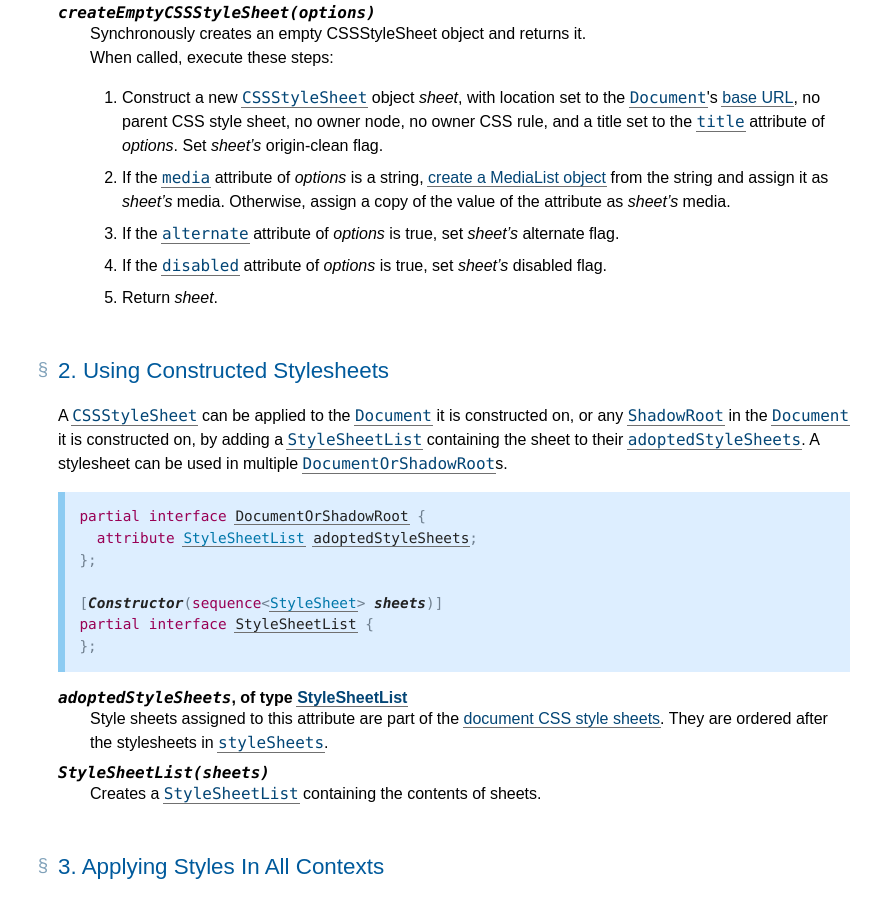
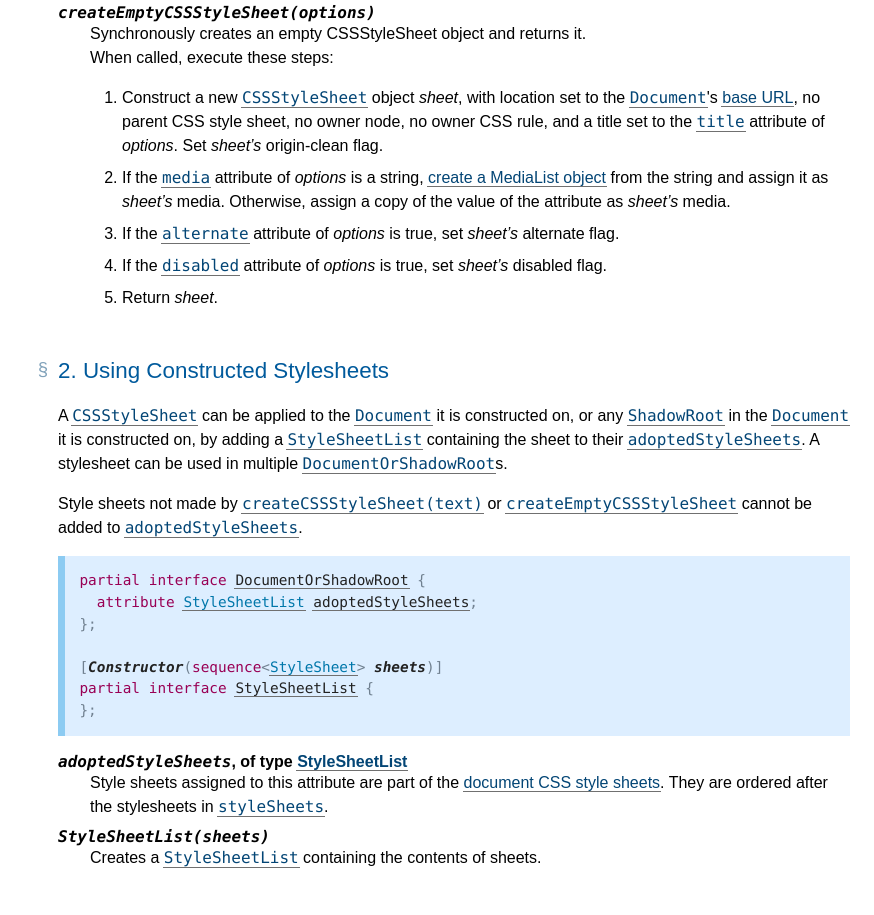
Before and after one commit to WICG/construct-stylesheets, a plain HTML site: page index.html in a window 1280 px wide. Shown: the part 1790-2705 px from the top of the page, without its empty margins (406-1280 px from the left). Drawn offline with Linux system fonts and the light colour scheme.

Commit message:
Add line about non-constructed stylesheets in adoptedStyleSheets

```diff
--- a/index.html
+++ b/index.html
@@ -1460,7 +1460,7 @@ c-[il] { color: #000000 } /* Literal.Number.Integer.Long */
   <div class="head">
    <p data-fill-with="logo"></p>
    <h1 class="p-name no-ref" id="title">Constructable Stylesheet Objects</h1>
-   <h2 class="no-num no-toc no-ref heading settled" id="subtitle"><span class="content">A Collection of Interesting Ideas, <time class="dt-updated" datetime="2018-08-30">30 August 2018</time></span></h2>
+   <h2 class="no-num no-toc no-ref heading settled" id="subtitle"><span class="content">A Collection of Interesting Ideas, <time class="dt-updated" datetime="2018-08-31">31 August 2018</time></span></h2>
    <div data-fill-with="spec-metadata">
     <dl>
      <dt>This version:
@@ -1474,7 +1474,7 @@ c-[il] { color: #000000 } /* Literal.Number.Integer.Long */
    <div data-fill-with="warning"></div>
    <p class="copyright" data-fill-with="copyright"><a href="http://creativecommons.org/publicdomain/zero/1.0/" rel="license"><img alt="CC0" src="https://licensebuttons.net/p/zero/1.0/80x15.png"></a> To the extent possible under law, the editors have waived all copyright
 and related or neighboring rights to this work.
-In addition, as of 30 August 2018,
+In addition, as of 31 August 2018,
 the editors have made this specification available under the <a href="http://www.openwebfoundation.org/legal/the-owf-1-0-agreements/owfa-1-0" rel="license">Open Web Foundation Agreement Version 1.0</a>,
 which is available at http://www.openwebfoundation.org/legal/the-owf-1-0-agreements/owfa-1-0.
 Parts of this work may be from another specification document.  If so, those parts are instead covered by the license of that specification document. </p>
@@ -1594,8 +1594,9 @@ set <var>sheet’s</var> disabled flag.</p>
    <h2 class="heading settled" data-level="2" id="using-constructed-stylesheets"><span class="secno">2. </span><span class="content">Using Constructed Stylesheets</span><a class="self-link" href="#using-constructed-stylesheets"></a></h2>
    <p>A <code class="idl"><a data-link-type="idl" href="https://drafts.csswg.org/cssom-1/#cssstylesheet" id="ref-for-cssstylesheet④">CSSStyleSheet</a></code> can be applied to the <code class="idl"><a data-link-type="idl" href="https://dom.spec.whatwg.org/#document" id="ref-for-document③">Document</a></code> it is constructed on, or any <code class="idl"><a data-link-type="idl" href="https://dom.spec.whatwg.org/#shadowroot" id="ref-for-shadowroot">ShadowRoot</a></code> in the <code class="idl"><a data-link-type="idl" href="https://dom.spec.whatwg.org/#document" id="ref-for-document④">Document</a></code> it is constructed on,
 by adding a <code class="idl"><a data-link-type="idl" href="https://drafts.csswg.org/cssom-1/#stylesheetlist" id="ref-for-stylesheetlist">StyleSheetList</a></code> containing the sheet to their <code class="idl"><a data-link-type="idl" href="#dom-documentorshadowroot-adoptedstylesheets" id="ref-for-dom-documentorshadowroot-adoptedstylesheets">adoptedStyleSheets</a></code>. A stylesheet can be used in multiple <code class="idl"><a data-link-type="idl" href="https://dom.spec.whatwg.org/#documentorshadowroot" id="ref-for-documentorshadowroot">DocumentOrShadowRoot</a></code>s.</p>
+   <p>Style sheets not made by <code class="idl"><a data-link-type="idl" href="#dom-document-createcssstylesheet" id="ref-for-dom-document-createcssstylesheet①">createCSSStyleSheet(text)</a></code> or <code class="idl"><a data-link-type="idl" href="#dom-document-createemptycssstylesheet" id="ref-for-dom-document-createemptycssstylesheet①">createEmptyCSSStyleSheet</a></code> cannot be added to <code class="idl"><a data-link-type="idl" href="#dom-documentorshadowroot-adoptedstylesheets" id="ref-for-dom-documentorshadowroot-adoptedstylesheets①">adoptedStyleSheets</a></code>.</p>
 <pre class="idl highlight def"><c- b>partial</c-> <c- b>interface</c-> <a class="idl-code" data-link-type="interface" href="https://dom.spec.whatwg.org/#documentorshadowroot" id="ref-for-documentorshadowroot①"><c- g>DocumentOrShadowRoot</c-></a> {
-  <c- b>attribute</c-> <a class="n" data-link-type="idl-name" href="https://drafts.csswg.org/cssom-1/#stylesheetlist" id="ref-for-stylesheetlist①"><c- n>StyleSheetList</c-></a> <a class="idl-code" data-link-type="attribute" data-type="StyleSheetList" href="#dom-documentorshadowroot-adoptedstylesheets" id="ref-for-dom-documentorshadowroot-adoptedstylesheets①"><c- g>adoptedStyleSheets</c-></a>;
+  <c- b>attribute</c-> <a class="n" data-link-type="idl-name" href="https://drafts.csswg.org/cssom-1/#stylesheetlist" id="ref-for-stylesheetlist①"><c- n>StyleSheetList</c-></a> <a class="idl-code" data-link-type="attribute" data-type="StyleSheetList" href="#dom-documentorshadowroot-adoptedstylesheets" id="ref-for-dom-documentorshadowroot-adoptedstylesheets②"><c- g>adoptedStyleSheets</c-></a>;
 };
 
 [<dfn class="idl-code" data-dfn-for="StyleSheetList" data-dfn-type="constructor" data-export data-lt="StyleSheetList(sheets)" id="dom-stylesheetlist-stylesheetlist"><code><c- g>Constructor</c-></code><a class="self-link" href="#dom-stylesheetlist-stylesheetlist"></a></dfn>(<c- b>sequence</c->&lt;<a class="n" data-link-type="idl-name" href="https://drafts.csswg.org/cssom-1/#stylesheet" id="ref-for-stylesheet"><c- n>StyleSheet</c-></a>> <dfn class="idl-code" data-dfn-for="StyleSheetList/StyleSheetList(sheets)" data-dfn-type="argument" data-export id="dom-stylesheetlist-stylesheetlist-sheets-sheets"><code><c- g>sheets</c-></code><a class="self-link" href="#dom-stylesheetlist-stylesheetlist-sheets-sheets"></a></dfn>)]
@@ -1955,8 +1956,8 @@ by adding a <code class="idl"><a data-link-type="idl" href="https://drafts.csswg
   </dl>
   <h2 class="no-num no-ref heading settled" id="idl-index"><span class="content">IDL Index</span><a class="self-link" href="#idl-index"></a></h2>
 <pre class="idl highlight def"><c- b>partial</c-> <c- b>interface</c-> <a class="idl-code" data-link-type="interface" href="https://dom.spec.whatwg.org/#document" id="ref-for-document⑤"><c- g>Document</c-></a> {
-  [<a class="idl-code" data-link-type="extended-attribute" href="https://heycam.github.io/webidl/#NewObject" id="ref-for-NewObject②"><c- g>NewObject</c-></a>] <c- b>Promise</c->&lt;<a class="n" data-link-type="idl-name" href="https://drafts.csswg.org/cssom-1/#cssstylesheet" id="ref-for-cssstylesheet⑤"><c- n>CSSStyleSheet</c-></a>> <a class="idl-code" data-link-type="method" href="#dom-document-createcssstylesheet" id="ref-for-dom-document-createcssstylesheet①"><c- g>createCSSStyleSheet</c-></a>(<a class="idl-code" data-link-type="interface" href="https://heycam.github.io/webidl/#idl-DOMString" id="ref-for-idl-DOMString③"><c- b>DOMString</c-></a> <a href="#dom-document-createcssstylesheet-text-options-text"><code><c- g>text</c-></code></a>, <c- b>optional</c-> <a class="n" data-link-type="idl-name" href="#dictdef-cssstylesheetinit" id="ref-for-dictdef-cssstylesheetinit②"><c- n>CSSStyleSheetInit</c-></a> <a href="#dom-document-createcssstylesheet-text-options-options"><code><c- g>options</c-></code></a>);
-  [<a class="idl-code" data-link-type="extended-attribute" href="https://heycam.github.io/webidl/#NewObject" id="ref-for-NewObject①①"><c- g>NewObject</c-></a>] <a class="n" data-link-type="idl-name" href="https://drafts.csswg.org/cssom-1/#cssstylesheet" id="ref-for-cssstylesheet①①"><c- n>CSSStyleSheet</c-></a> <a class="idl-code" data-link-type="method" href="#dom-document-createemptycssstylesheet" id="ref-for-dom-document-createemptycssstylesheet①"><c- g>createEmptyCSSStyleSheet</c-></a>(<c- b>optional</c-> <a class="n" data-link-type="idl-name" href="#dictdef-cssstylesheetinit" id="ref-for-dictdef-cssstylesheetinit①①"><c- n>CSSStyleSheetInit</c-></a> <a href="#dom-document-createemptycssstylesheet-options-options"><code><c- g>options</c-></code></a>);
+  [<a class="idl-code" data-link-type="extended-attribute" href="https://heycam.github.io/webidl/#NewObject" id="ref-for-NewObject②"><c- g>NewObject</c-></a>] <c- b>Promise</c->&lt;<a class="n" data-link-type="idl-name" href="https://drafts.csswg.org/cssom-1/#cssstylesheet" id="ref-for-cssstylesheet⑤"><c- n>CSSStyleSheet</c-></a>> <a class="idl-code" data-link-type="method" href="#dom-document-createcssstylesheet" id="ref-for-dom-document-createcssstylesheet②"><c- g>createCSSStyleSheet</c-></a>(<a class="idl-code" data-link-type="interface" href="https://heycam.github.io/webidl/#idl-DOMString" id="ref-for-idl-DOMString③"><c- b>DOMString</c-></a> <a href="#dom-document-createcssstylesheet-text-options-text"><code><c- g>text</c-></code></a>, <c- b>optional</c-> <a class="n" data-link-type="idl-name" href="#dictdef-cssstylesheetinit" id="ref-for-dictdef-cssstylesheetinit②"><c- n>CSSStyleSheetInit</c-></a> <a href="#dom-document-createcssstylesheet-text-options-options"><code><c- g>options</c-></code></a>);
+  [<a class="idl-code" data-link-type="extended-attribute" href="https://heycam.github.io/webidl/#NewObject" id="ref-for-NewObject①①"><c- g>NewObject</c-></a>] <a class="n" data-link-type="idl-name" href="https://drafts.csswg.org/cssom-1/#cssstylesheet" id="ref-for-cssstylesheet①①"><c- n>CSSStyleSheet</c-></a> <a class="idl-code" data-link-type="method" href="#dom-document-createemptycssstylesheet" id="ref-for-dom-document-createemptycssstylesheet②"><c- g>createEmptyCSSStyleSheet</c-></a>(<c- b>optional</c-> <a class="n" data-link-type="idl-name" href="#dictdef-cssstylesheetinit" id="ref-for-dictdef-cssstylesheetinit①①"><c- n>CSSStyleSheetInit</c-></a> <a href="#dom-document-createemptycssstylesheet-options-options"><code><c- g>options</c-></code></a>);
 };
 
 <c- b>dictionary</c-> <a href="#dictdef-cssstylesheetinit"><code><c- g>CSSStyleSheetInit</c-></code></a> {
@@ -1967,7 +1968,7 @@ by adding a <code class="idl"><a data-link-type="idl" href="https://drafts.csswg
 };
 
 <c- b>partial</c-> <c- b>interface</c-> <a class="idl-code" data-link-type="interface" href="https://dom.spec.whatwg.org/#documentorshadowroot" id="ref-for-documentorshadowroot①①"><c- g>DocumentOrShadowRoot</c-></a> {
-  <c- b>attribute</c-> <a class="n" data-link-type="idl-name" href="https://drafts.csswg.org/cssom-1/#stylesheetlist" id="ref-for-stylesheetlist①①"><c- n>StyleSheetList</c-></a> <a class="idl-code" data-link-type="attribute" data-type="StyleSheetList" href="#dom-documentorshadowroot-adoptedstylesheets" id="ref-for-dom-documentorshadowroot-adoptedstylesheets①①"><c- g>adoptedStyleSheets</c-></a>;
+  <c- b>attribute</c-> <a class="n" data-link-type="idl-name" href="https://drafts.csswg.org/cssom-1/#stylesheetlist" id="ref-for-stylesheetlist①①"><c- n>StyleSheetList</c-></a> <a class="idl-code" data-link-type="attribute" data-type="StyleSheetList" href="#dom-documentorshadowroot-adoptedstylesheets" id="ref-for-dom-documentorshadowroot-adoptedstylesheets②①"><c- g>adoptedStyleSheets</c-></a>;
 };
 
 [<a href="#dom-stylesheetlist-stylesheetlist"><code><c- g>Constructor</c-></code></a>(<c- b>sequence</c->&lt;<a class="n" data-link-type="idl-name" href="https://drafts.csswg.org/cssom-1/#stylesheet" id="ref-for-stylesheet①"><c- n>StyleSheet</c-></a>> <a href="#dom-stylesheetlist-stylesheetlist-sheets-sheets"><code><c- g>sheets</c-></code></a>)]
@@ -2015,18 +2016,20 @@ by adding a <code class="idl"><a data-link-type="idl" href="https://drafts.csswg
    <b><a href="#dom-document-createcssstylesheet">#dom-document-createcssstylesheet</a></b><b>Referenced in:</b>
    <ul>
     <li><a href="#ref-for-dom-document-createcssstylesheet">1. Constructing Stylesheets</a>
+    <li><a href="#ref-for-dom-document-createcssstylesheet①">2. Using Constructed Stylesheets</a>
    </ul>
   </aside>
   <aside class="dfn-panel" data-for="dom-document-createemptycssstylesheet">
    <b><a href="#dom-document-createemptycssstylesheet">#dom-document-createemptycssstylesheet</a></b><b>Referenced in:</b>
    <ul>
     <li><a href="#ref-for-dom-document-createemptycssstylesheet">1. Constructing Stylesheets</a>
+    <li><a href="#ref-for-dom-document-createemptycssstylesheet①">2. Using Constructed Stylesheets</a>
    </ul>
   </aside>
   <aside class="dfn-panel" data-for="dom-documentorshadowroot-adoptedstylesheets">
    <b><a href="#dom-documentorshadowroot-adoptedstylesheets">#dom-documentorshadowroot-adoptedstylesheets</a></b><b>Referenced in:</b>
    <ul>
-    <li><a href="#ref-for-dom-documentorshadowroot-adoptedstylesheets">2. Using Constructed Stylesheets</a> <a href="#ref-for-dom-documentorshadowroot-adoptedstylesheets①">(2)</a>
+    <li><a href="#ref-for-dom-documentorshadowroot-adoptedstylesheets">2. Using Constructed Stylesheets</a> <a href="#ref-for-dom-documentorshadowroot-adoptedstylesheets①">(2)</a> <a href="#ref-for-dom-documentorshadowroot-adoptedstylesheets②">(3)</a>
    </ul>
   </aside>
 <script>/* script-dfn-panel */
```
Also changed, not shown: 1 other file.
